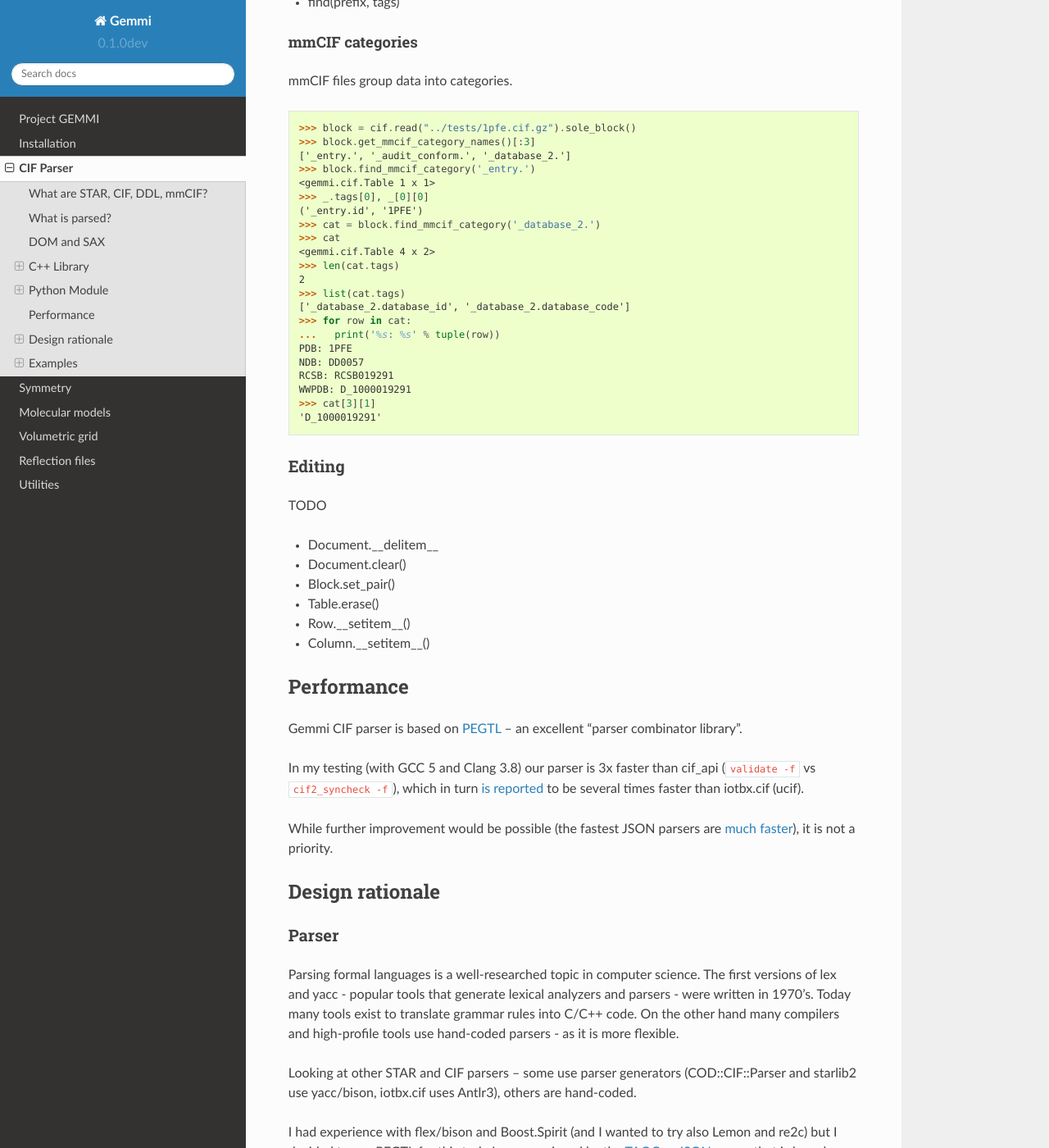
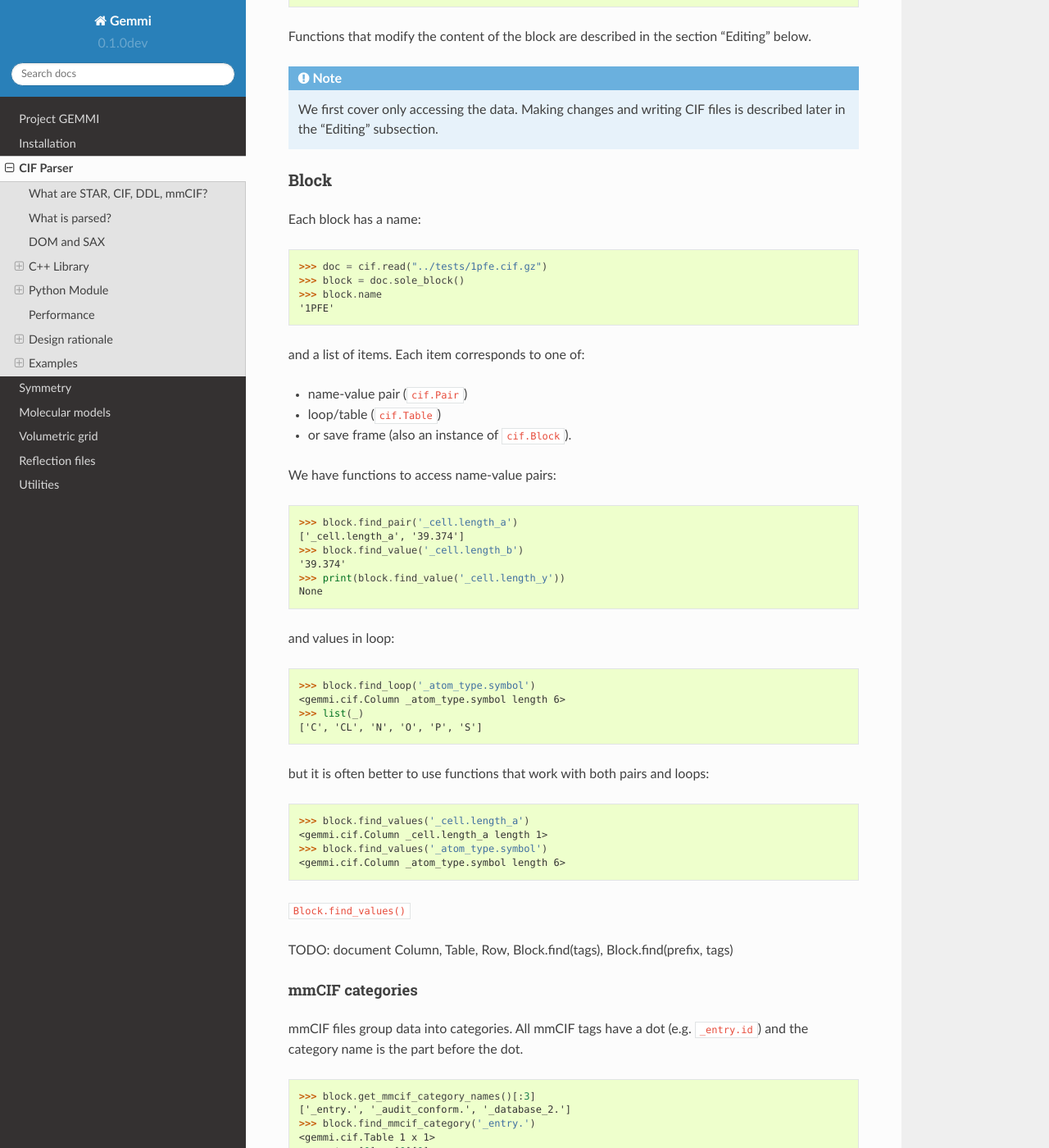
Before and after one commit to project-gemmi/gemmi, a Sphinx documentation site: the page built from docs/cif-parser.rst, in a window 1280 px wide and 1400 px high, scrolled down 12407 px. Shown: the whole window at 82% size. Built offline with Sphinx 7.4.7 and the Read the Docs theme 2.0.0, drawn with Linux system fonts in a browser that asks for light colours; some of the changed text lies outside the part shown.

```diff
--- a/docs/cif-parser.rst
+++ b/docs/cif-parser.rst
@@ -286,6 +286,17 @@ to express the intention of accessing the only block in the file
 Block
 -----
 
+Each block has a name and a list of items::
+
+    std::string name;
+    std::vector<Item> items;
+
+Item contains an unrestricted (C++11) union that holds one of:
+
+* name-value pair (Pair),
+* table/loop (Loop)
+* or save frame (also ``struct Block``).
+
 Pair
 ~~~~
 
@@ -459,9 +470,17 @@ to the `XYZ format <https://en.wikipedia.org/wiki/XYZ_file_format>`_:
 mmCIF categories
 ~~~~~~~~~~~~~~~~
 
-Block::get_mmcif_category_names()
+mmCIF files group data into categories. All mmCIF tags have a dot
+(e.g. ``_entry.id``) and the category name is the part before the dot.
 
-Block::find_mmcif_category()
+We have two functions to work with categories::
+
+    std::vector<std::string> get_mmcif_category_names() const;
+    Table find_mmcif_category(std::string cat);
+
+The first one returns a list of all categories in the block.
+The second one returns a Table described above, with all tags belonging
+the specified category.
 
 Frame
 ~~~~~
@@ -585,24 +604,64 @@ Functions that modify the content of the block are described in the section
 Block
 -----
 
-TODO: document Block, Column, Table, Row
+Each block has a name:
 
-* name
-* find_pair()
-* find_value()
-* find_loop()
-* find_values()
-* find(tags)
-* find(prefix, tags)
+.. doctest::
+
+  >>> doc = cif.read("../tests/1pfe.cif.gz")
+  >>> block = doc.sole_block()
+  >>> block.name
+  '1PFE'
+
+and a list of items. Each item corresponds to one of:
+
+* name-value pair (``cif.Pair``)
+* loop/table (``cif.Table``)
+* or save frame (also an instance of ``cif.Block``).
+
+We have functions to access name-value pairs:
+
+.. doctest::
+
+  >>> block.find_pair('_cell.length_a')
+  ['_cell.length_a', '39.374']
+  >>> block.find_value('_cell.length_b')
+  '39.374'
+  >>> print(block.find_value('_cell.length_y'))
+  None
+
+and values in loop:
+
+.. doctest::
+
+  >>> block.find_loop('_atom_type.symbol')
+  <gemmi.cif.Column _atom_type.symbol length 6>
+  >>> list(_)
+  ['C', 'CL', 'N', 'O', 'P', 'S']
+
+but it is often better to use functions that work with both pairs and loops:
+
+.. doctest::
+
+  >>> block.find_values('_cell.length_a')
+  <gemmi.cif.Column _cell.length_a length 1>
+  >>> block.find_values('_atom_type.symbol')
+  <gemmi.cif.Column _atom_type.symbol length 6>
+
+``Block.find_values()``
+
+TODO: document Column, Table, Row,
+Block.find(tags),
+Block.find(prefix, tags)
 
 mmCIF categories
 ~~~~~~~~~~~~~~~~
 
-mmCIF files group data into categories.
+mmCIF files group data into categories. All mmCIF tags have a dot
+(e.g. ``_entry.id``) and the category name is the part before the dot.
 
 .. doctest::
 
-  >>> block = cif.read("../tests/1pfe.cif.gz").sole_block()
   >>> block.get_mmcif_category_names()[:3]
   ['_entry.', '_audit_conform.', '_database_2.']
   >>> block.find_mmcif_category('_entry.')
@@ -628,16 +687,73 @@ mmCIF files group data into categories.
 Editing
 -------
 
+Both Column and Row implement ``__setitem__`` that can be used to change
+raw string values.
+As an example, we can shift all the atoms by 1A in the x direction:
+
+.. doctest::
+
+  >>> col_x = block.find_values('_atom_site.Cartn_x')
+  >>> for n, x in enumerate(col_x):
+  ...   col_x[n] = str(float(x) + 1)
+
+or swap two tag names (these two tend to have identical values, so no one
+will notice):
+
+.. doctest::
+
+  >>> tags = block.find('_atom_site.', ['label_atom_id', 'auth_atom_id']).tags
+  >>> tags[0], tags[1] = tags[1], tags[0]
+
+To add a name-value pair, replacing current item if it exists,
+use function ``set_pair``:
+
+.. doctest::
+
+  >>> block.set_pair('_tree', 'willow')
+
+To add a row to an existing table (loop) use ``add_row``:
+
+.. doctest::
+
+  >>> loop = block.find_loop('_atom_type.symbol').get_loop()
+  >>> loop.add_row(['Au'], pos=0)
+  >>> loop.add_row(['Zr'])  # appends
+  >>> list(block.find_loop('_atom_type.symbol'))
+  ['Au', 'C', 'CL', 'N', 'O', 'P', 'S', 'Zr']
+
+and to add a new table (replacing old one if it exists):
+
 TODO
+
+For working with mmCIF categories we have a variant of the above that
+makes sure that the block has no other tags in this category:
+
+TODO
+
+TODO: insert a column into cif.Table
+
+TODO:
 
 * Document.__delitem__
 * Document.clear()
-* Block.set_pair()
-* Table.erase()
-* Row.__setitem__()
-* Column.__setitem__()
+* Table.erase() (w/ example how to delete mmCIF category)
+* ...
+* delete a row
+* delete a column
 
 
+
+Writing
+-------
+
+The modifications can be written using function ``Document.write_file(path)``.
+Additionally, ``Document.as_string()`` returns the text that would be written,
+and ``Document.as_json()`` returns CIF document serialized to JSON string.
+
+.. doctest::
+
+  >>> doc.write_file('1pfe-modified.cif')
 
 Performance
 ===========
```
Also changed, not shown: 4 other files.
